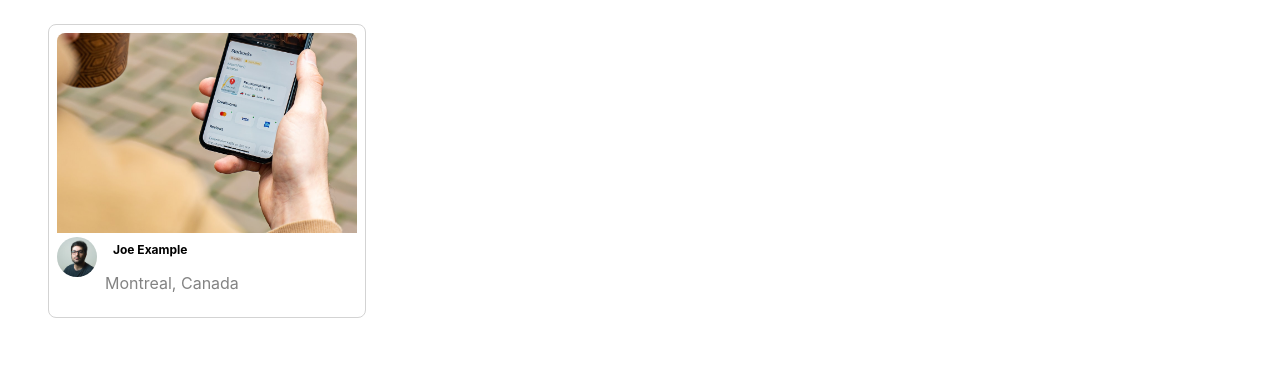
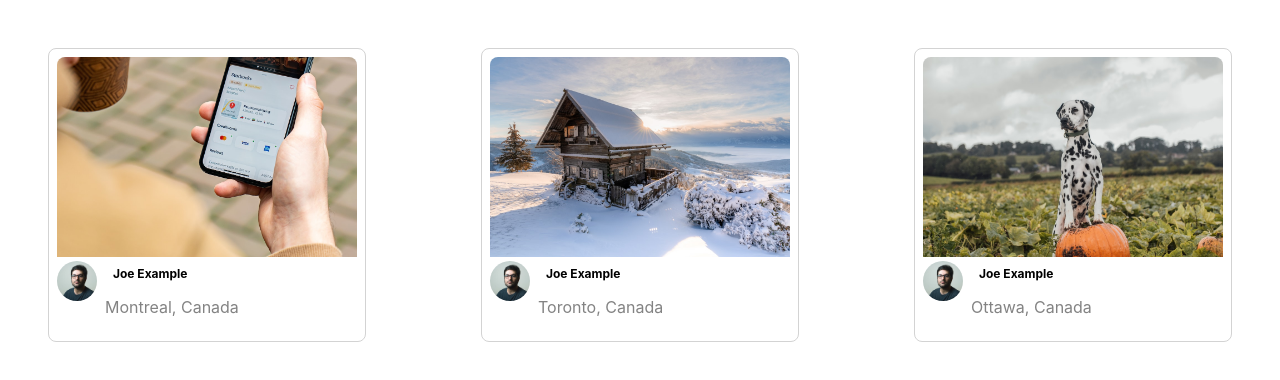
Before and after one commit to shanelbb/photolabs, a React (Create React App) app in the folder frontend/: page / in a window 1280 px wide. Shown: the top 380 px of the page. Built offline with nearby package versions, Linux system fonts and the light colour scheme; the HTML template or start-up script is replaced by a standard one.

Commit message:
Display mulitiple instances of the PhotoListItem.

```diff
--- a/frontend/src/App.jsx
+++ b/frontend/src/App.jsx
@@ -1,24 +1,12 @@
 import React from "react";
-
-import PhotoListItem from "./components/PhotoListItem";
+import PhotoList from "./components/PhotoList";
 import "./App.scss";
-
-const sampleDataForPhotoListItem = {
-  id: "1",
-  location: {
-    city: "Montreal",
-    country: "Canada",
-  },
-  imageSource: `${process.env.PUBLIC_URL}/Image-1-Regular.jpeg`,
-  username: "Joe Example",
-  profile: `${process.env.PUBLIC_URL}/profile-1.jpg`,
-};
 
 // Note: Rendering a single component to build components in isolation
 const App = () => {
   return (
     <div className='App'>
-      <PhotoListItem sampleData={sampleDataForPhotoListItem} />
+      <PhotoList />
     </div>
   );
 };
--- a/frontend/src/components/PhotoList.jsx
+++ b/frontend/src/components/PhotoList.jsx
@@ -1,6 +1,7 @@
 import React from "react";
 
 import "../styles/PhotoList.scss";
+import PhotoListItem from "./PhotoListItem";
 
 const sampleDataForPhotoList = [
   {
@@ -58,8 +59,10 @@
 
 const PhotoList = () => {
   return (
-    <ul className="photo-list">
-      {/* Insert React */}
+    <ul className='photo-list'>
+      {sampleDataForPhotoList.map(item => {
+        return <PhotoListItem sampleData={item} key={item.id} />;
+      })}
     </ul>
   );
 };
--- a/frontend/src/components/PhotoListItem.jsx
+++ b/frontend/src/components/PhotoListItem.jsx
@@ -2,20 +2,21 @@
 import "../styles/PhotoListItem.scss";
 
 const PhotoListItem = ({sampleData}) => {
-  const {id, imageSource, profile, username, location} = sampleData;
+  console.log(sampleData);
+  const {urls, user, location} = sampleData;
   return (
-    <article className='photo-list__item' key={id}>
-      <img src={imageSource} alt={"photo by " + username} className='photo-list__image' />
+    <li className='photo-list__item'>
+      <img src={urls.regular} alt={"photo by " + user.name} className='photo-list__image' />
       <div className='photo-list__user-details'>
-        <img src={profile} alt={username + " profile photo"} className='photo-list__user-profile' />
+        <img src={user.profile} alt={user.name + " profile photo"} className='photo-list__user-profile' />
         <div>
-          <h3 className='photo-list__user-info'>{username}</h3>
+          <h3 className='photo-list__user-info'>{user.name}</h3>
           <p className='photo-list__user-location'>
             {location.city}, {location.country}
           </p>
         </div>
       </div>
-    </article>
+    </li>
   );
 };
 
```
